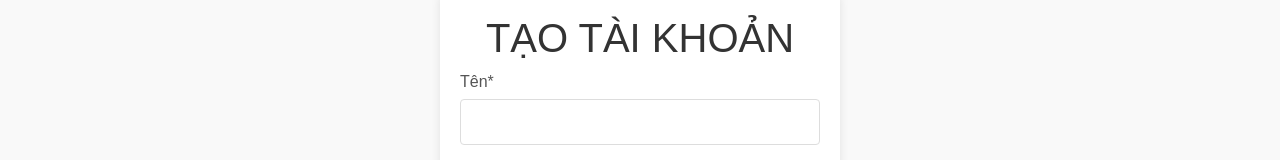
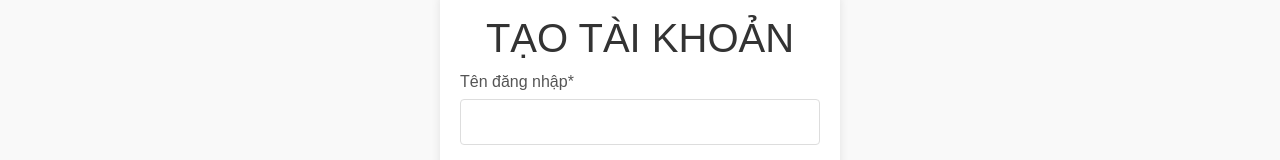
Before and after one commit to minh12321/ab, an Angular app: page /reg in a window 1280 px wide. Shown: the part 254-414 px from the top of the page. Built offline with nearby package versions, Linux system fonts and the light colour scheme.

Commit message:
bủbủ

```diff
--- a/src/app/reg/reg.component.html
+++ b/src/app/reg/reg.component.html
@@ -3,7 +3,7 @@
       <h1>TẠO TÀI KHOẢN</h1>
       <form id="registrationForm">
           <div class="form-group">
-              <label for="firstName">Tên*</label>
+              <label for="firstName">Tên đăng nhập*</label>
               <input id="fisrtname" [(ngModel)]="username" name="fis" type="email" required class="form-control">
           </div>
           <div class="form-group">
```
